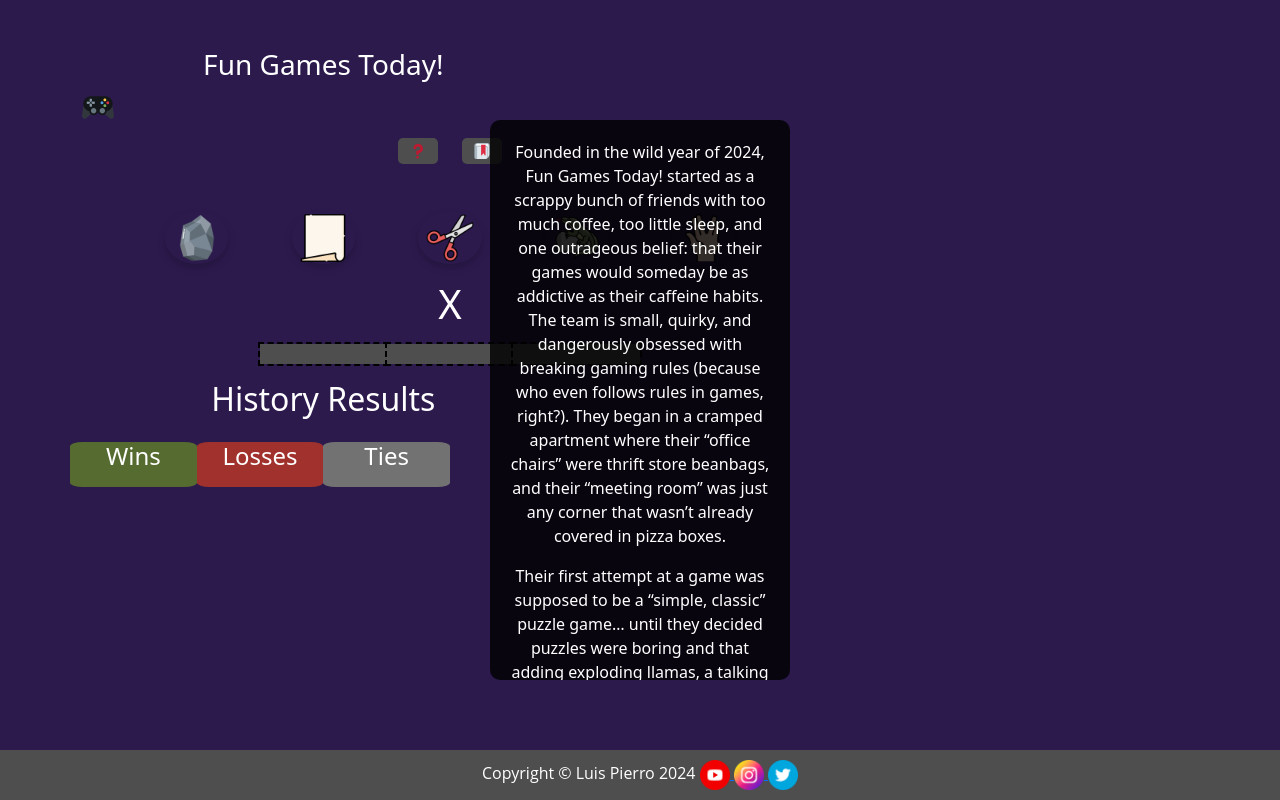
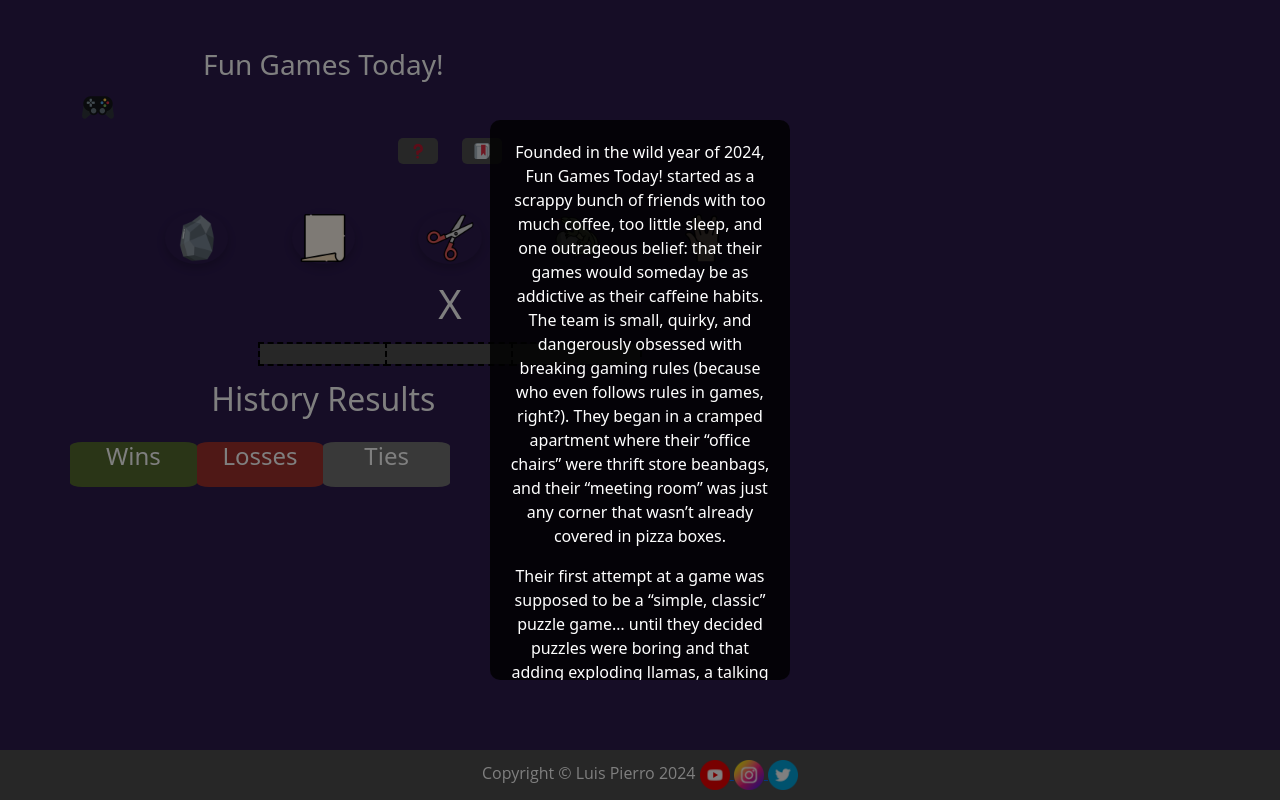
Before and after one commit to luispierro/project2-codeinstitute, a website: page index.html in a window 1280 px wide. Both pictures are taken after a click on the element 418 px from the left and 150 px from the top of the page. Drawn offline with nearby package versions, Linux system fonts and the light colour scheme.

Commit message:
add a background cover for messages

```diff
--- a/css/styles.css
+++ b/css/styles.css
@@ -163,6 +163,18 @@ footer p{
 }
 #result{
   text-align: center;
+}
+#overlay-background {
+  position: fixed; /* Sticks to a specific position relative to the viewport */
+  top: 0;
+  left: 0;
+  width: 100vw;
+  height: 100vh;
+  background-color: rgba(0, 0, 0, 0.5);
+  display: none;
+  justify-content: center;
+  align-items: center;
+  z-index: 999;
 }
 /* Overlapping end game message box style */
 #overlay-message {
--- a/index.html
+++ b/index.html
@@ -26,6 +26,8 @@
                         </div>
                     </div>
                     <div class="row">
+                        <!-- Overlay background -->
+                        <div id="overlay-background" style="display: none;"></div>
                         <!-- Overlapping end game message box -->
                          <div id="overlay-message"><br><br>
                         </div>
--- a/script/script.js
+++ b/script/script.js
@@ -189,20 +189,24 @@ function playGame(option) {
 function aboutOpen(){
     // function to display the about us
     document.getElementById('aboutus-message').style.display = 'block';
+    document.getElementById('overlay-background').style.display = 'block';
     document.getElementById('aboutus-message').scrollTop = 0;
 }
 function aboutClose(){
     // function to close the about us
     document.getElementById('aboutus-message').style.display = 'none';
+    document.getElementById('overlay-background').style.display = 'none';
 }
 function rulesOpen(){
     // function to display the rules
     document.getElementById('rules-message').style.display = 'block';
+    document.getElementById('overlay-background').style.display = 'block';
     document.getElementById('rules-message').scrollTop = 0;
 }
 function rulesClose(){
     // function to close the rules
     document.getElementById('rules-message').style.display = 'none';
+    document.getElementById('overlay-background').style.display = 'none';
 }
 //Click listener for option rock
 document.getElementById("rock-button").addEventListener("click", function() {playGame('rock');});
```
